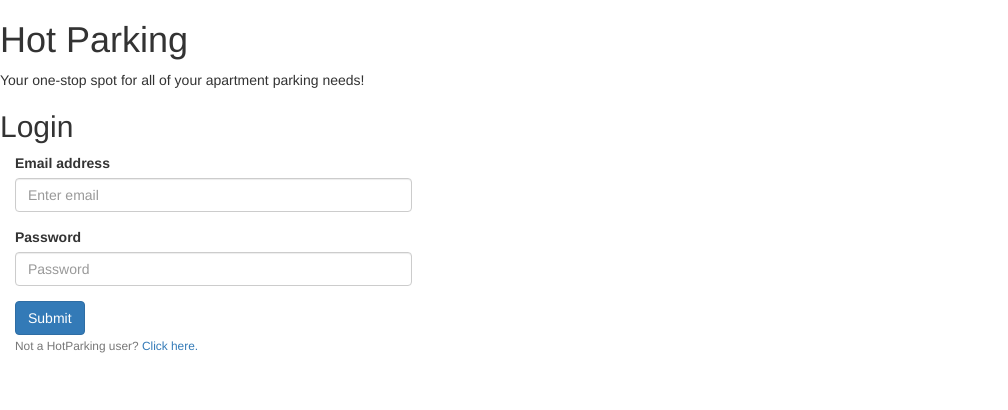
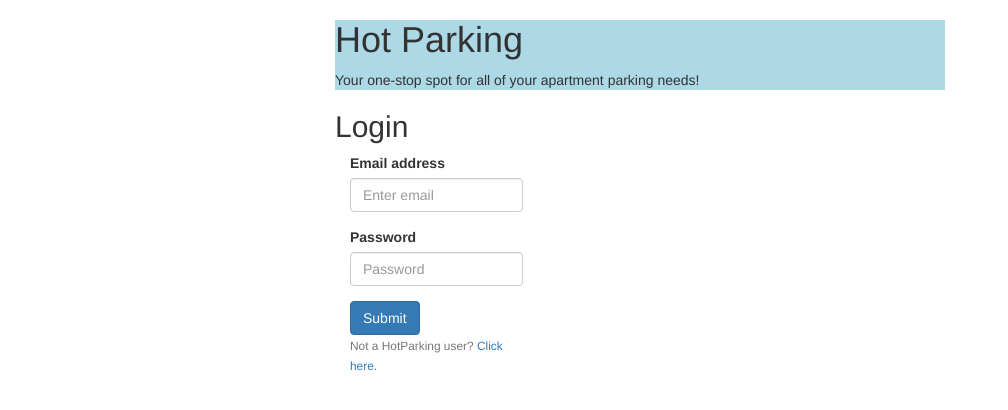
Before and after one commit to blink2ce/ParkingApp, a Flask app: page / in a window 1280 px wide. Shown: the top 410 px of the page, without its empty margins (0-1008 px from the left). Run offline with Flask 2, Linux system fonts and the light colour scheme; parts of the project's set-up code (start-up, migrations or seed data) failed here and were passed over; some libraries are stand-ins or nearby versions.

Commit message:
Added styles.css and made some basic styles on  baseTemplate.

```diff
--- /dev/null
+++ b/static/css/styles.css
@@ -0,0 +1,9 @@
+#content{
+  float: none;
+  margin: 0 auto;
+  width:50%;
+}
+
+header{
+  background-color: lightblue;
+}
--- a/templates/baseTemplate.html
+++ b/templates/baseTemplate.html
@@ -3,17 +3,20 @@
   <head>
     <title>Hot Parking! - login</title>
     <link rel="stylesheet" href="https://maxcdn.bootstrapcdn.com/bootstrap/3.3.6/css/bootstrap.min.css" integrity="sha384-1q8mTJOASx8j1Au+a5WDVnPi2lkFfwwEAa8hDDdjZlpLegxhjVME1fgjWPGmkzs7" crossorigin="anonymous">
+    <link rel="stylesheet" href="static/css/styles.css">
     <script type='text/javascript' src='http://ajax.aspnetcdn.com/ajax/knockout/knockout-3.3.0.js'></script>
   </head>
   <body>
+    <div class="col-md-4" id="content">
+      <header>
         <h1>Hot Parking</h1>
         <p>Your one-stop spot for all of your apartment parking needs!</p>
         <p>{{thetext}}</p>
         {% if 'email' in session %}
           <a href="logout"><p>Logout</p></a>
         {% endif %}
-
+      </header>
     {% block content %}{% endblock %}
-
+  </div>
   </body>
 </html>
```
Lines whose indentation alone changed are shown as unchanged.
